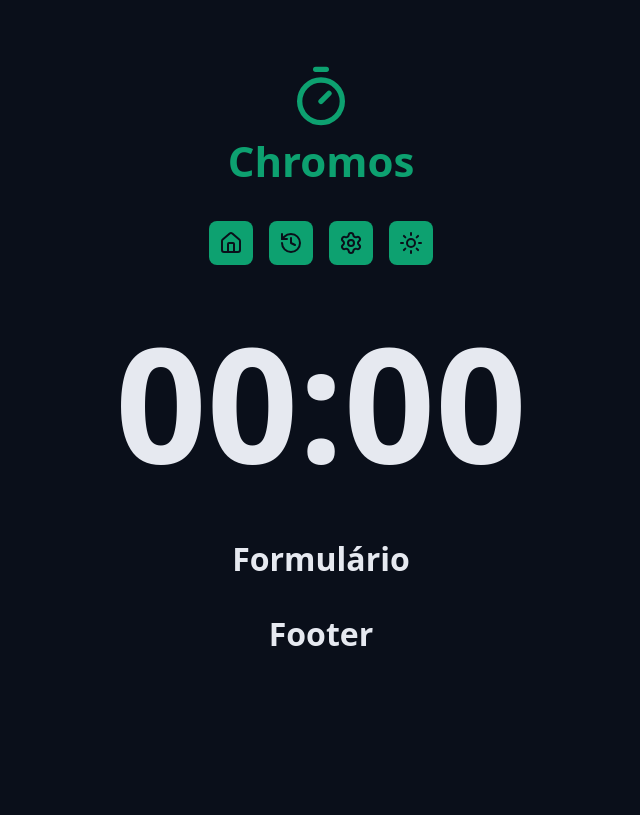
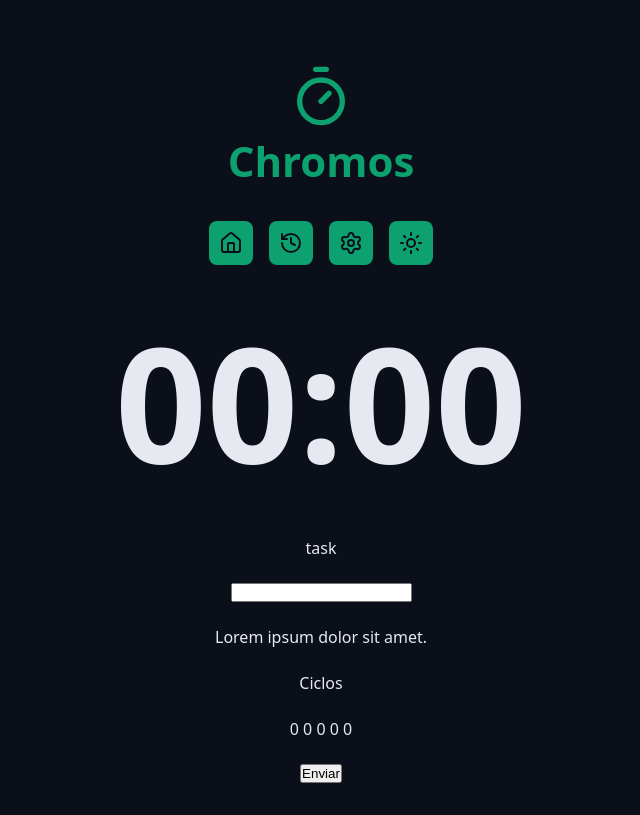
Before and after one commit to lucasximenes30/chronus, a React (Vite) app: page / in a window 1280 px wide. Shown: the whole page, without its empty margins (319-959 px from the left). Built offline with nearby package versions, Linux system fonts and the light colour scheme.

Commit message:
Feat: Criando o formulário da página inicial

```diff
--- a/src/App.tsx
+++ b/src/App.tsx
@@ -23,15 +23,26 @@ function App() {
       </Container>
 
       <Container>
-        <Heading>
-          Formulário
-        </Heading>
-      </Container>
+        <form className="form" action="">
+          <div className='formRow'>
+            <label htmlFor="meuInput">task</label>
+            <input id= 'meuInput' type="text" />
+          </div>
 
-      <Container>
-        <Heading>
-          Footer
-        </Heading>
+          <div className='formRow'>
+            <p>Lorem ipsum dolor sit amet.</p>
+          </div>
+
+          <div className='formRow'>
+            <p>Ciclos</p>
+            <p>0 0 0 0 0 </p>
+          </div>
+
+          <div className='formRow'>
+            <button>Enviar</button>
+          </div>
+
+        </form>
       </Container>
     </>
   );
--- a/src/styles/global.css
+++ b/src/styles/global.css
@@ -15,3 +15,19 @@ body {
   background: var(--gray-900);
   color: var(--text-default);
 }
+
+.form{
+  display: flex;
+  align-items: center;
+  justify-content: center;
+  flex-direction: column;
+  gap: 2.4rem;
+}
+
+.formRow {
+  display: flex;
+  align-items: center;
+  justify-content: center;
+  flex-direction: column;
+  gap: 2.4rem;
+}
```
